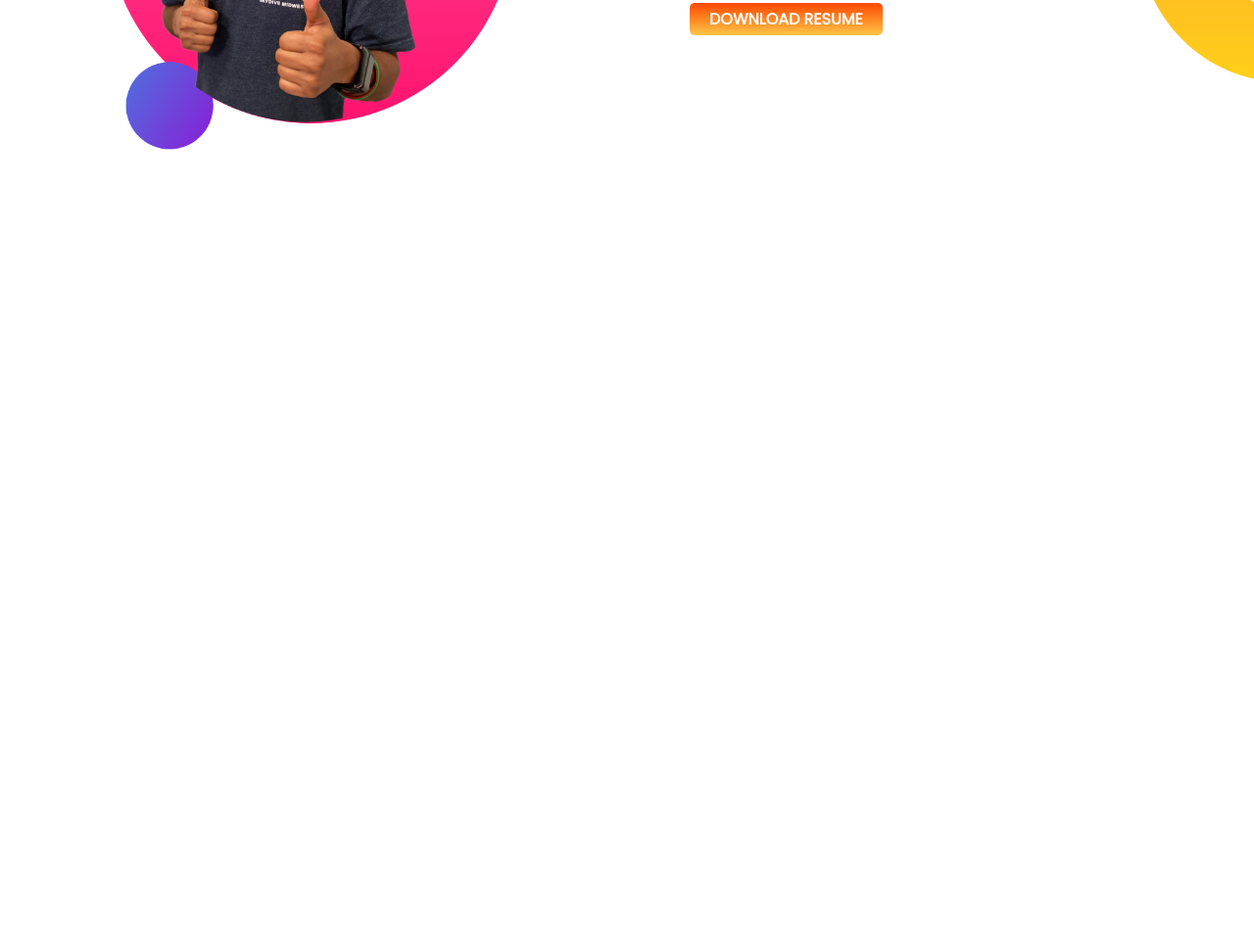
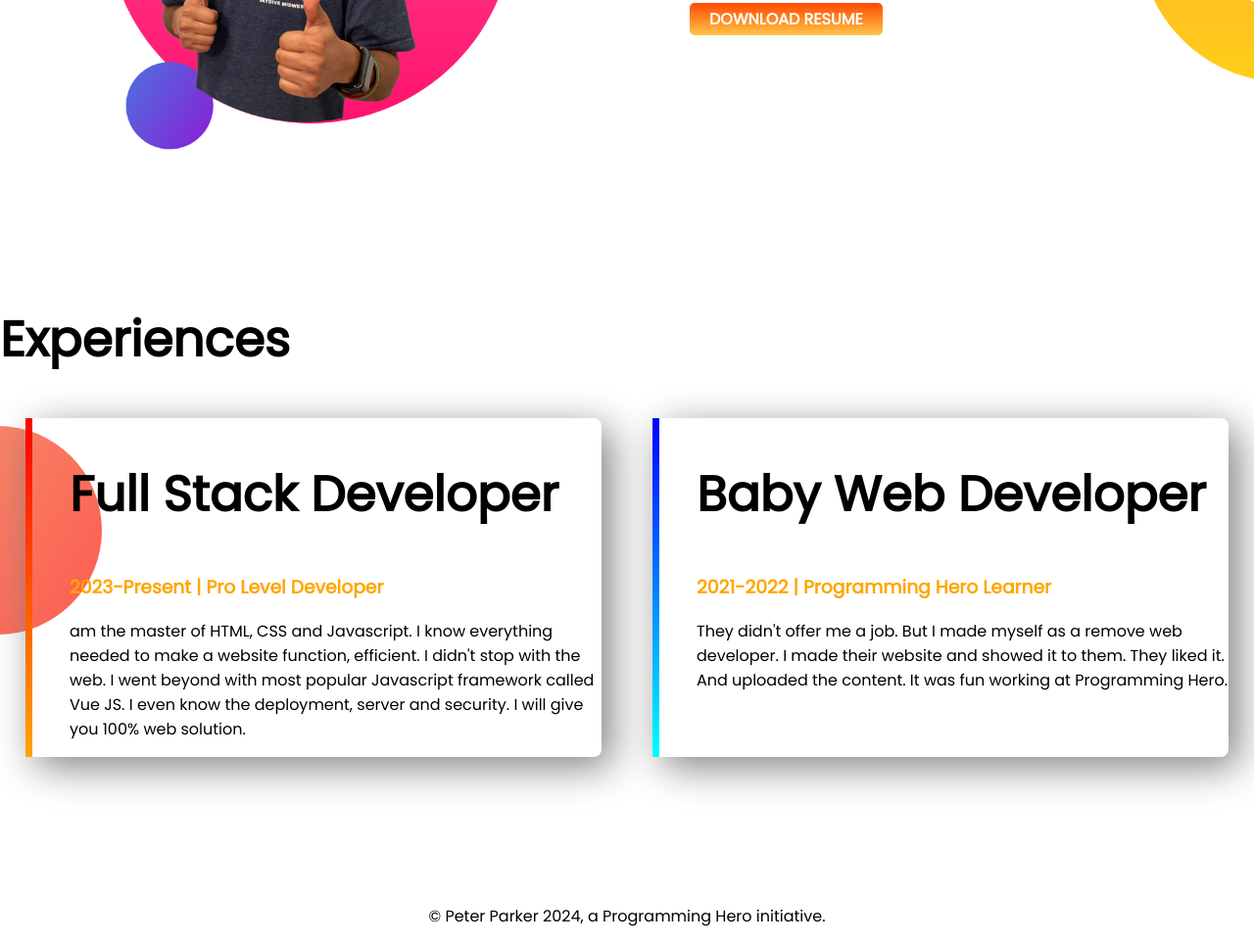
Before and after one commit to IshtiaqHasan/developer-portfolio, a plain HTML site: page index.html in a window 1280 px wide. Shown: the part 904-1868 px from the top of the page at 98% size. Before the commit the page ends 1214 px from the top, so only its background shows below. Drawn offline with Linux system fonts and the light colour scheme.

Commit message:
footer & Experience added

```diff
--- a/index.html
+++ b/index.html
@@ -13,7 +13,7 @@
 </head>
 
 <body>
-    <section class="top-banner">
+    <section class="top-banner flexible-container">
         <div class="half-width">
             <h1>Welcome To</h1>
             <h1><span class="orange-color">Peter Parker</span> World</h1>
@@ -30,7 +30,7 @@
         </div>
     </section>
 
-    <section class="dream-big">
+    <section class="dream-big flexible-container">
         <div class="half-width">
             <img src="images/jhankar2.png" alt="">
         </div>
@@ -44,6 +44,30 @@
 
     </section>
 
+    <section class="experience-area">
+        <h1>Experiences</h1>
+        <div class="flexible-container">
+            <div id="full-stack-developer" class="experience-item">
+                <h1>Full Stack Developer</h1>
+                <h3 class="orange-color">2023-Present | Pro Level Developer</h3>
+                <p> am the master of HTML, CSS and Javascript. I know everything needed to make a website function,
+                    efficient. I didn't stop with the web. I went beyond with most popular Javascript framework called
+                    Vue
+                    JS. I even know the deployment, server and security. I will give you 100% web solution.</p>
+            </div>
+            <div id="web-dev-experience" class="experience-item">
+                <h1>Baby Web Developer</h1>
+                <h3 class="orange-color">2021-2022 | Programming Hero Learner</h3>
+                <p>They didn't offer me a job. But I made myself as a remove web developer. I made their website and
+                    showed
+                    it to them. They liked it. And uploaded the content. It was fun working at Programming Hero.</p>
+            </div>
+        </div>
+    </section>
+    <footer>
+        <p>© Peter Parker 2024, a Programming Hero initiative.</p>
+    </footer>
+
 
 </body>
 
--- a/style.css
+++ b/style.css
@@ -8,7 +8,7 @@ h1{
 .orange-color{
     color: orange;
 }
-section{
+.flexible-container{
     display:flex;
     margin-bottom: 150px;
 }
@@ -36,3 +36,30 @@ section{
     background-repeat: no-repeat;
     background-position: right;
 }
+.experience-area{
+    background-image: url(images/exp-bg.png);
+    background-repeat: no-repeat;
+    background-position: left;
+}
+.experience-item{
+    width: 80%;
+    padding-left: 3%;
+    margin-left: 2%;
+    margin-right: 2%;
+    border-radius: 8px;
+    box-shadow: 10px 10px 40px gray;
+
+}
+#web-dev-experience{
+    border-left: 7px solid;
+    border-image: linear-gradient(blue, cyan);
+    border-image-slice: 1;
+}
+#full-stack-developer{
+    border-left: 7px solid;
+    border-image: linear-gradient(red,orange );
+    border-image-slice: 1;
+}
+footer p{
+    text-align: center;
+}
```
Also changed, not shown: 4 other files.
